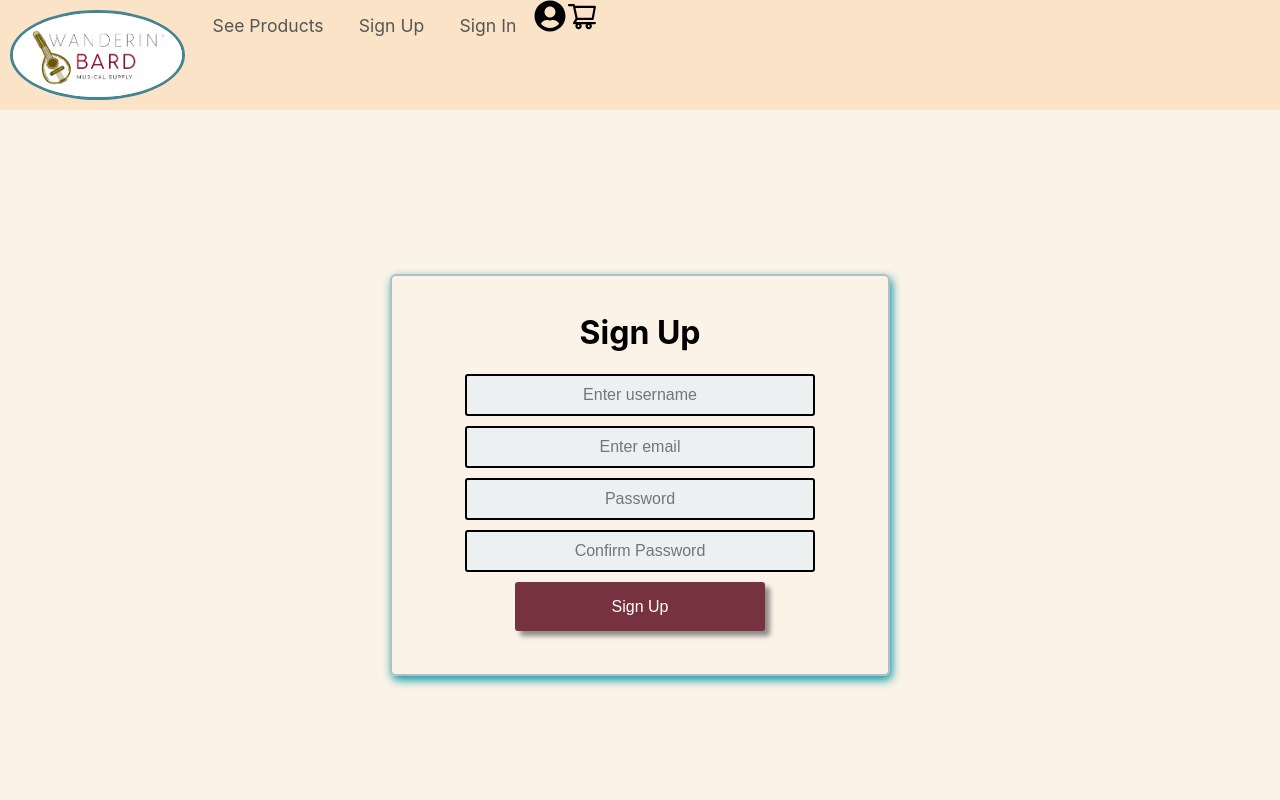
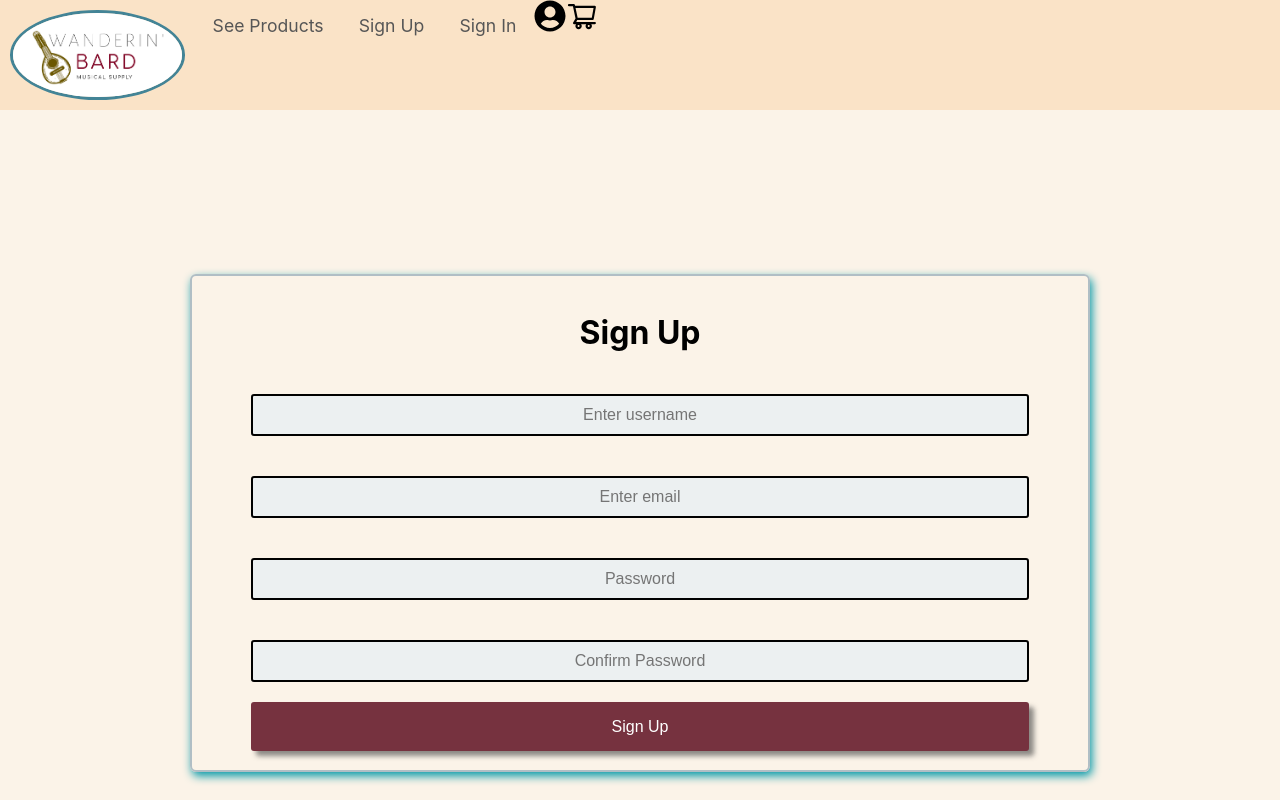
Before and after one commit to info2amy/Wanderin-Bard, a React (Create React App) app in the folder client/: page /sign-up in a window 1280 px wide. Shown: the top 800 px of the page. Built offline with nearby package versions, Linux system fonts and the light colour scheme.

Commit message:
made signup responsive

```diff
--- a/client/src/screens/SignUp/SignUp.css
+++ b/client/src/screens/SignUp/SignUp.css
@@ -1,7 +1,7 @@
 .signup-container {
   align-self: center;
   padding: 1em;
-  width: 500px;
+  width: 80%;
   height: 80%;
   margin: 4em auto;
   border: 2px solid #b0bec5;
@@ -24,7 +24,7 @@
   box-shadow: 5px 5px 5px rgba(68, 68, 68, 0.6);
   transition: 0.25s;
   display: block;
-  width: 250px;
+  width: 100%;
   margin: 0 auto;
 }
 #signup-button:hover {
@@ -41,9 +41,30 @@
   font-size: 16px;
   font-weight: 200;
   padding: 10px 0;
-  width: 350px;
+  width: 100%;
   transition: border 0.5s;
   margin-bottom: 10px;
   color: #777;
   outline-color: #438496;
 }
+
+@media (max-width: 500px) {
+  .signup-container {
+    width: 100%;
+  }
+}
+@media (min-width: 1000px) {
+  .signup-container {
+    width: 900px;
+  }
+  #signup-login0,
+#signup-login1,
+#signup-login2,
+#signup-login3 {
+  margin: 20px;
+  width: 90%;
+}
+#signup-button {
+  width: 90%;
+}
+}
```
